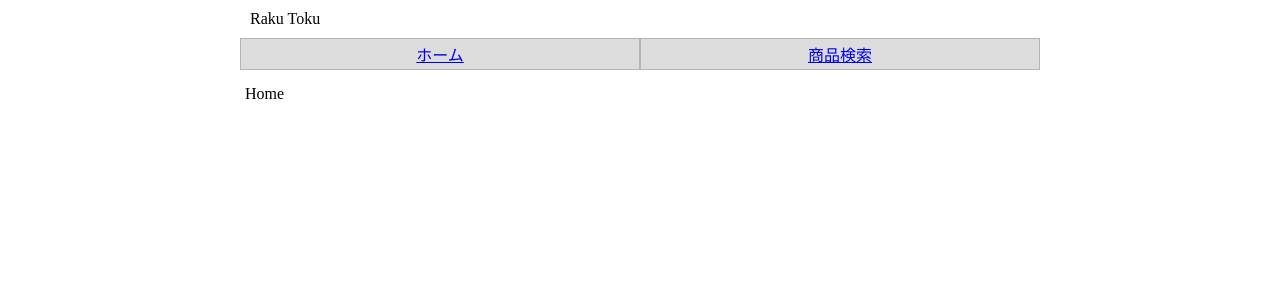
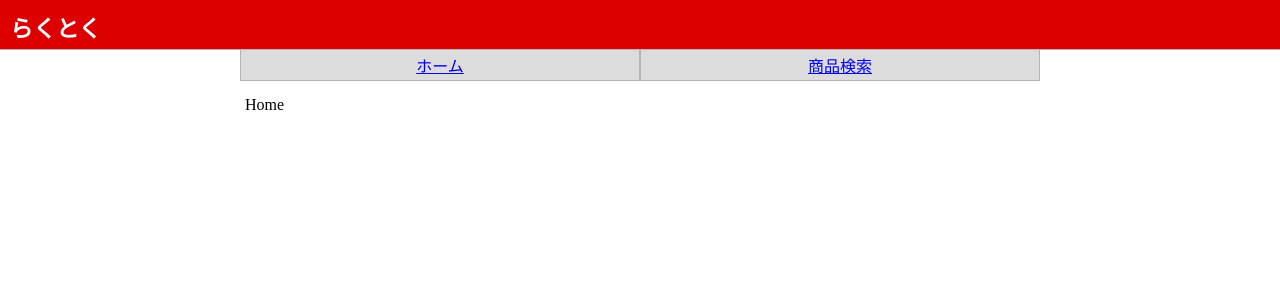
Before and after one commit to mless308/raku-toku, a Vue app: page / in a window 1280 px wide. Shown: the top 300 px of the page. Built offline with nearby package versions, Linux system fonts and the light colour scheme; what mdi-vue would draw is missing.

Commit message:
:memo: 価格帯のフィルタを追加

```diff
--- a/src/App.vue
+++ b/src/App.vue
@@ -1,5 +1,5 @@
 <template>
-  <div id="app">
+  <div id="app-in">
     <AppHeader />
     <PageSelector />
     <div id="main">
--- a/src/components/AppHeader.vue
+++ b/src/components/AppHeader.vue
@@ -1,5 +1,7 @@
 <template>
-  <div id="header">Raku Toku</div>
+  <div id="header">
+    <div id="header-title">らくとく</div>
+  </div>
 </template>
 
 <script>
--- a/src/components/ItemListPageNumberSelector.vue
+++ b/src/components/ItemListPageNumberSelector.vue
@@ -50,7 +50,10 @@ export default {
             page: this.$route.query.page,
             genreId: this.$route.query.genreId,
             keyword: this.$route.query.keyword,
-            pageN: pageNuber
+            pageN: pageNuber,
+            sort: this.$route.query.sort,
+            priceMin: this.$route.query.priceMin,
+            priceMax: this.$route.query.priceMax,
           }
         }
       )
--- a/src/components/ItemListSortSpace.vue
+++ b/src/components/ItemListSortSpace.vue
@@ -79,7 +79,9 @@ export default {
             genreId: this.$route.query.genreId,
             keyword: this.$route.query.keyword,
             pageN: 1,
-            sort: this.selectSort
+            sort: this.selectSort,
+            priceMin: this.$route.query.priceMin,
+            priceMax: this.$route.query.priceMax,
           }
         }
       )
--- a/src/components/SearchSpace.vue
+++ b/src/components/SearchSpace.vue
@@ -68,6 +68,16 @@
         </div>
       </div>
     </div>
+    <div class="search-space-one">
+      <div class="search-space-one">
+        <div>価格帯：</div>
+        <div class="price-space">
+          <input v-model="priceMin" type="number" step="1" placeholder="最小価格">円
+          ～
+          <input v-model="priceMax" type="number" step="1" placeholder="最大価格">円
+        </div>
+      </div>
+    </div>
     <div class="search-btn-space-one">
       <div
         class="btn click"
@@ -91,7 +101,9 @@ export default {
       selectChildGenreId: 0,
       grandchildGenreIds: [],
       selectGrandchildGenreId: 0,
-      inputWord: ""
+      inputWord: "",
+      priceMin: undefined,
+      priceMax: undefined
     }
   },
   async created () {
@@ -139,6 +151,18 @@ export default {
         alert("検索ワードか検索区分を選択してください。")
         return
       }
+      if (this.priceMin) {
+        if (!Number.isInteger(this.priceMin)) {
+          alert("価格帯を設定する場合は、整数を設定してください。")
+          return
+        }
+      }
+      if (this.priceMax) {
+        if (!Number.isInteger(this.priceMax)) {
+          alert("価格帯を設定する場合は、整数を設定してください。")
+          return
+        }
+      }
       this.$router.push(
         {
           name: "Home",
@@ -147,7 +171,9 @@ export default {
             genreId: this.selectGenreId,
             keyword: this.inputWord,
             pageN: 1,
-            sort: this.$route.query.sort ? this.$route.query.sort : "standard"
+            sort: this.$route.query.sort ? this.$route.query.sort : "standard",
+            priceMin: this.priceMin,
+            priceMax: this.priceMax,
           }
         }
       )
--- a/src/libs/request/rakuten/RequestItem.js
+++ b/src/libs/request/rakuten/RequestItem.js
@@ -7,7 +7,7 @@ const REQUEST_BASE_URL = `${BASE_URL}?format=json&affiliateId=${AFFILIATE_ID}&ap
 
 export default {
     methods: {
-        getRakutenItem: async function ({keyword=null, genreId=0, page=1, sort="standard"}) {
+        getRakutenItem: async function ({keyword=null, genreId=0, page=1, sort="standard", priceMin=null, priceMax=null}) {
             if (keyword || genreId) {
                 let url = `${REQUEST_BASE_URL}&page=${page}&sort=${sort.replace("+", "%2B")}`
                 console.log(keyword, genreId)
@@ -17,6 +17,13 @@ export default {
                 if (keyword) {
                     url += `&keyword=${keyword}`
                 }
+                if (priceMin) {
+                    url += `&minPrice=${priceMin}`
+                }
+                if (priceMax) {
+                    url += `&maxPrice=${priceMax}`
+                }
+                console.log(url)
                 const response = await axios.get(url)
                 return response.data
             }
--- a/src/scss/_variable.scss
+++ b/src/scss/_variable.scss
@@ -2,7 +2,10 @@ $cWhite: white;
 $cGray1: rgb(180, 180, 180);
 $cGray2: rgb(220, 220, 220);
 $cGray3: rgb(245, 245, 245);
+$cRed1: rgb(220, 0, 0);
 $cTransparent1: rgba(0, 0, 0, 0.7);
+
+$cBgHeader: $cRed1;
 
 $cBg1: $cGray3;
 
@@ -15,4 +18,5 @@ $cCover1: $cTransparent1;
 $cBtn: $cGray2;
 $cBtnHover: $cGray1;
 
+$hAppHeader: 50px;
 $hItemListPageNumberSelector: 50px;
--- a/src/scss/components/_app-header.scss
+++ b/src/scss/components/_app-header.scss
@@ -1,4 +1,20 @@
 #header {
-    padding: 10px;
+    position: fixed;
+    top: 0;
+    left: 0;
+    display: flex;
+    justify-content: space-between;
+    align-items: flex-end;
+    width: 100%;
+    height: $hAppHeader;
+    padding: 5px 10px;
+    background-color: $cBgHeader;
+    color: $cFn1;
     border-bottom: 1px solid $cBorder1;
+    z-index: 10;
+
+    #header-title {
+        font-size: 23px;
+        font-weight: bold;
+    }
 }
--- a/src/scss/main.scss
+++ b/src/scss/main.scss
@@ -22,6 +22,7 @@ body {
 #app {
     width: 100%;
     max-width: 800px;
+    padding-top: $hAppHeader;
 
     #main {
         padding: 15px 5px;
--- a/src/views/ItemList.vue
+++ b/src/views/ItemList.vue
@@ -51,6 +51,8 @@ export default {
       const genreId = this.$route.query.genreId
       const pageNumber = this.$route.query.pageN
       const sort = this.$route.query.sort
+      const priceMin = this.$route.query.priceMin
+      const priceMax = this.$route.query.priceMax
       console.log(sort)
       this.items = []
       if (keyword || genreId) {
@@ -59,7 +61,9 @@ export default {
             keyword: keyword,
             genreId: genreId,
             page: pageNumber,
-            sort: sort
+            sort: sort,
+            priceMin: priceMin,
+            priceMax: priceMax
           }
         )
         this.pageNumberMax = Math.ceil(responseData.count / responseData.Items.length)
```
